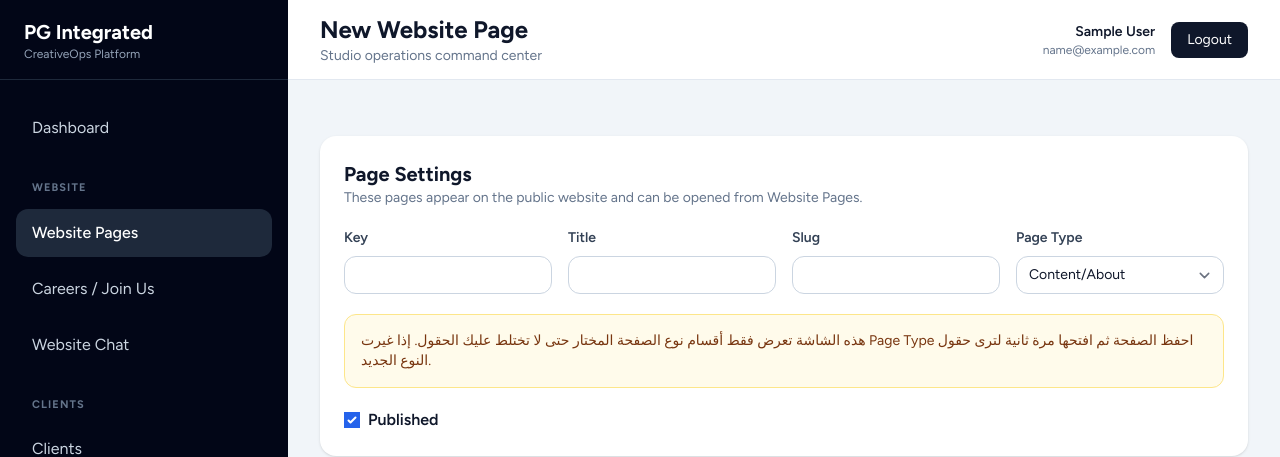
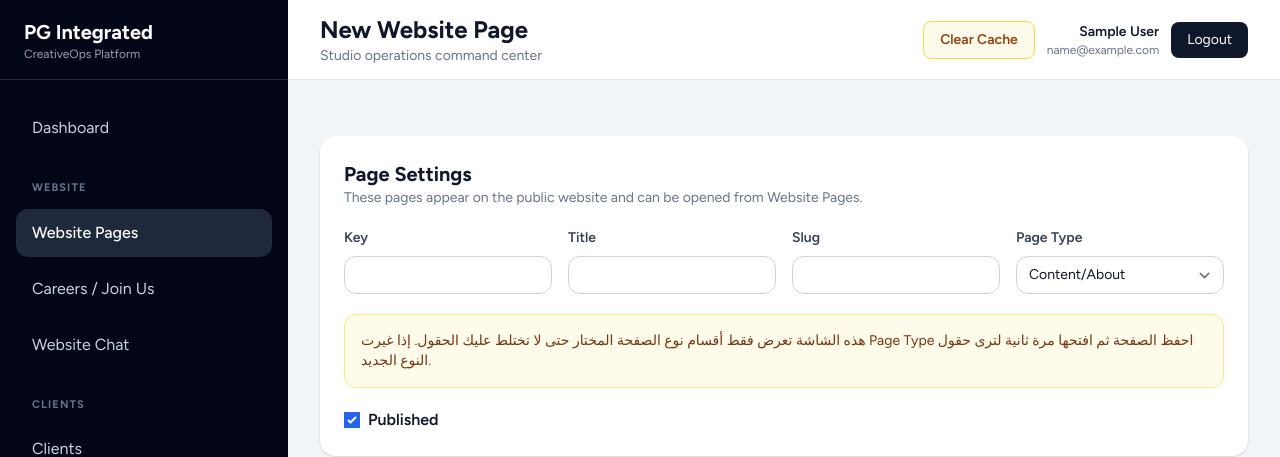
Before and after one commit to montherziyad/pg-integrated, a Laravel app: page /admin/cms/create in a window 1280 px wide. Shown: the top 457 px of the page. Run offline with Laravel 12, Linux system fonts and the light colour scheme; the visitor is signed in with stand-in values (Sample User, id 1); style sheets or scripts are compiled from the project's sources.

Commit message:
Add admin clear cache button

```diff
--- a/resources/views/layouts/app.blade.php
+++ b/resources/views/layouts/app.blade.php
@@ -75,7 +75,14 @@
                     <p class="text-sm text-slate-500">Studio operations command center</p>
                 </div>
 
-                <div class="flex items-center gap-4">
+                <div class="flex items-center gap-3">
+                    <form method="POST" action="{{ route('admin.settings.clear-cache') }}" onsubmit="return confirm('Clear system cache now?');">
+                        @csrf
+                        <button class="rounded-lg border border-amber-300 bg-amber-50 px-4 py-2 text-sm font-semibold text-amber-800 hover:bg-amber-100">
+                            Clear Cache
+                        </button>
+                    </form>
+
                     <div class="text-right">
                         <div class="text-sm font-semibold">{{ Auth::user()->name }}</div>
                         <div class="text-xs text-slate-500">{{ Auth::user()->email }}</div>
--- a/routes/web.php
+++ b/routes/web.php
@@ -176,6 +176,9 @@ Route::middleware(['auth'])->group(function () {
 
     Route::put('/admin/settings', [SettingController::class, 'update'])
         ->name('admin.settings.update');
+
+    Route::post('/admin/settings/clear-cache', [SettingController::class, 'clearCache'])
+        ->name('admin.settings.clear-cache');
 
     Route::get('/admin', [AdminController::class, 'index'])
         ->name('admin.index');
```
Also changed, not shown: app/Http/Controllers/SettingController.php (+8 -0 lines).
